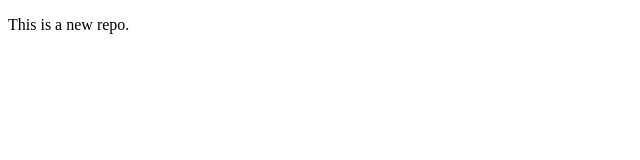
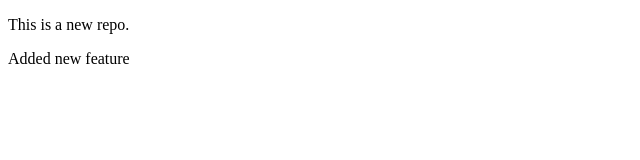
Before and after one commit to aryankalara/LocalRepo, a plain HTML site: page index.html in a window 1280 px wide. Shown: the whole page, without its empty margins (0-640 px from the left). Drawn offline with Linux system fonts and the light colour scheme.

Commit message:
add new featues

```diff
--- a/index.html
+++ b/index.html
@@ -7,5 +7,6 @@
 </head>
 <body>
     <p>This is a new repo.</p>
+    <p>Added new feature</p>
 </body>
 </html>
```
